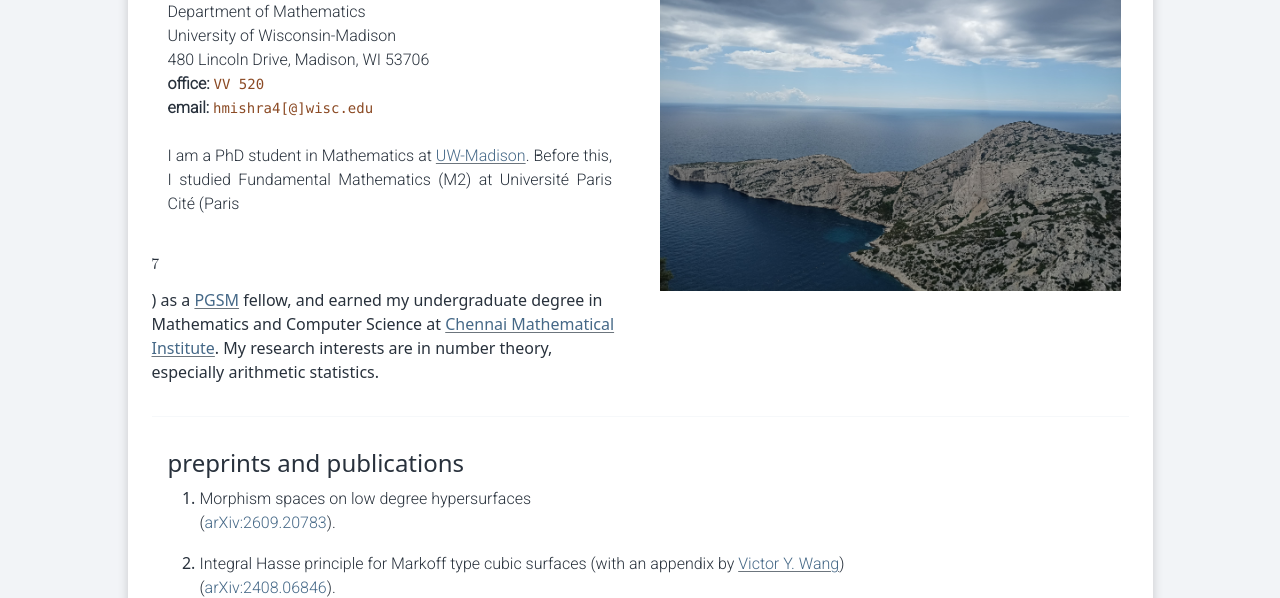
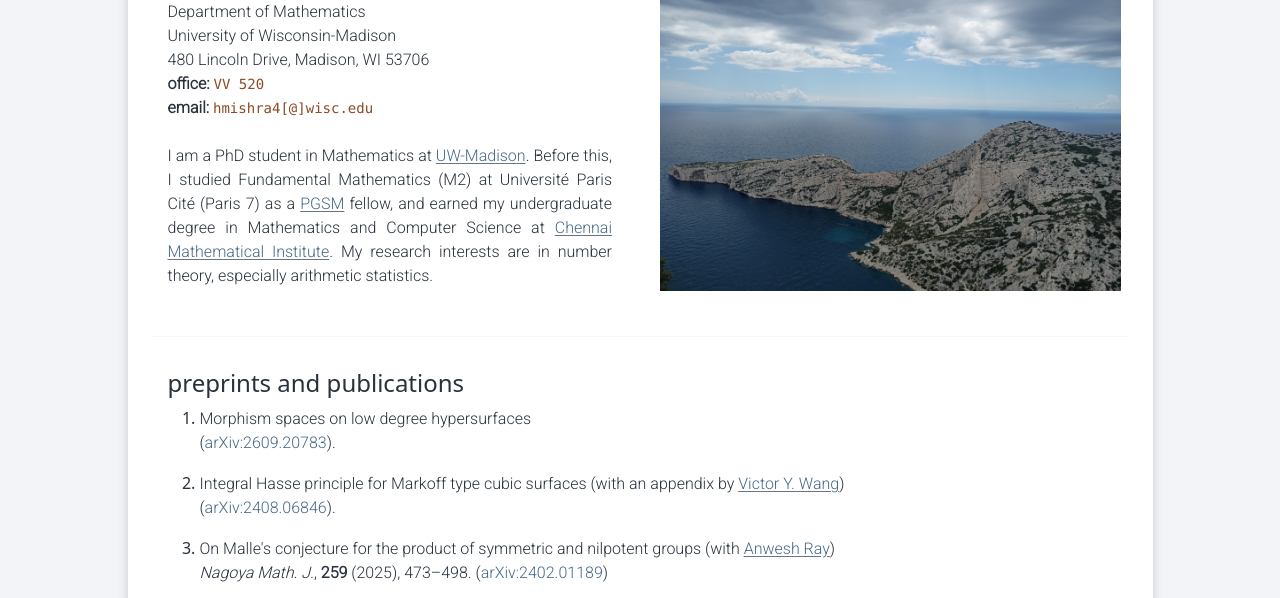
Before and after one commit to hrishabh-m/hrishabh-m.github.io, a plain HTML site: page index.html in a window 1280 px wide. Shown: the part 143-741 px from the top of the page. Drawn offline with nearby package versions, Linux system fonts and the light colour scheme.

Commit message:
Update index.html

```diff
--- a/index.html
+++ b/index.html
@@ -394,7 +394,7 @@
           480 Lincoln Drive, Madison, WI 53706<br>
           <strong>office:</strong> <code class="text-body" id="officeCode">VV 520</code><br>
           <strong>email:</strong> <code class="text-body" id="emailCode">hmishra4[@]wisc.edu</code><br><br>
-          I am a PhD student in Mathematics at <a href="https://math.wisc.edu/" class="link-secondary" target="_blank" rel="noopener noreferrer">UW-Madison</a>. Before this, I studied Fundamental Mathematics (M2) at Université Paris Cité (Paris <p class="latex-oldstyle">7</p>) as a <a href="https://sciencesmaths-paris.fr/en/pgsm-master" class="link-secondary" target="_blank" rel="noopener noreferrer">PGSM</a> fellow, and earned my undergraduate degree in Mathematics and Computer Science at <a href="https://www.cmi.ac.in/" class="link-secondary" target="_blank" rel="noopener noreferrer">Chennai Mathematical Institute</a>. My research interests are in number theory, especially arithmetic statistics.
+          I am a PhD student in Mathematics at <a href="https://math.wisc.edu/" class="link-secondary" target="_blank" rel="noopener noreferrer">UW-Madison</a>. Before this, I studied Fundamental Mathematics (M2) at Université Paris Cité (Paris 7) as a <a href="https://sciencesmaths-paris.fr/en/pgsm-master" class="link-secondary" target="_blank" rel="noopener noreferrer">PGSM</a> fellow, and earned my undergraduate degree in Mathematics and Computer Science at <a href="https://www.cmi.ac.in/" class="link-secondary" target="_blank" rel="noopener noreferrer">Chennai Mathematical Institute</a>. My research interests are in number theory, especially arithmetic statistics.
         </p>
       </div>
       <div class="col text-center">
```
